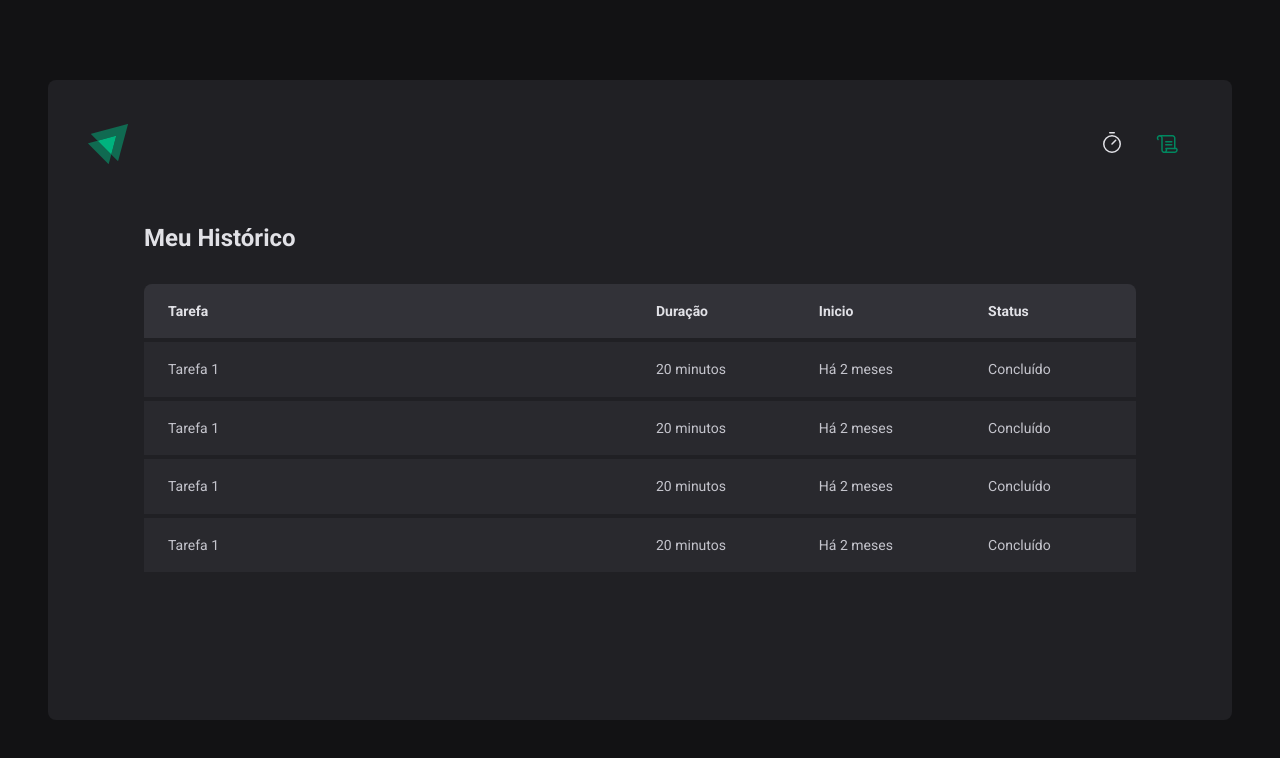
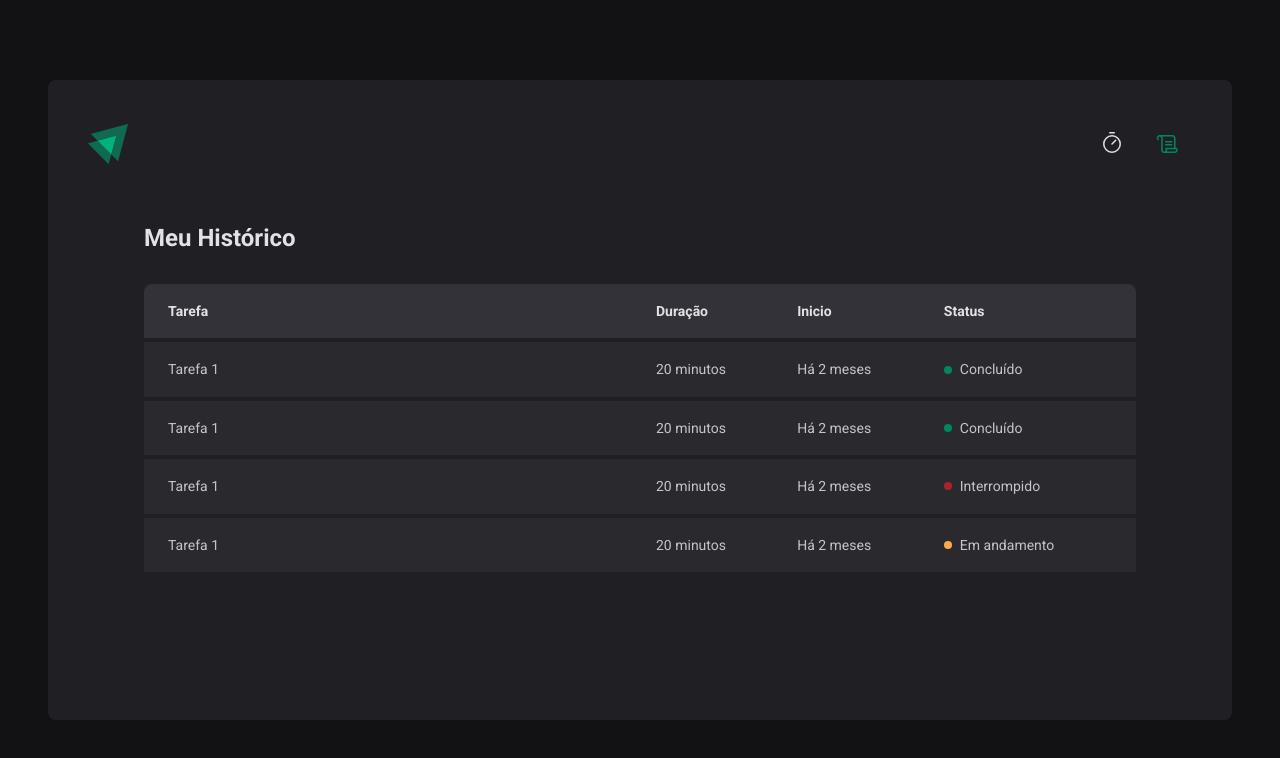
Before and after one commit to danilocucharro/02-ignite-timer, a React (Vite) app: page /history in a window 1280 px wide. Shown: the top 758 px of the page. Built offline with nearby package versions, Linux system fonts and the light colour scheme.

Commit message:
criada a flag do campo de status na tabela do historico

```diff
--- a/src/pages/History/index.tsx
+++ b/src/pages/History/index.tsx
@@ -1,4 +1,4 @@
-import { HistoryContainer, HistoryList } from "./styles";
+import { HistoryContainer, HistoryList, Status } from "./styles";
 
 export function History() {
   return(
@@ -20,25 +20,33 @@
               <td>Tarefa 1</td>
               <td>20 minutos</td>
               <td>Há 2 meses</td>
-              <td>Concluído</td>
+              <td>
+                <Status statusColor="green">Concluído</Status>
+              </td>
             </tr>
             <tr>
               <td>Tarefa 1</td>
               <td>20 minutos</td>
               <td>Há 2 meses</td>
-              <td>Concluído</td>
+              <td>
+                <Status statusColor="green">Concluído</Status>
+              </td>
             </tr>
             <tr>
               <td>Tarefa 1</td>
               <td>20 minutos</td>
               <td>Há 2 meses</td>
-              <td>Concluído</td>
+              <td>
+                <Status statusColor="red">Interrompido</Status>
+              </td>
             </tr>
             <tr>
               <td>Tarefa 1</td>
               <td>20 minutos</td>
               <td>Há 2 meses</td>
-              <td>Concluído</td>
+              <td>
+                <Status statusColor="yellow">Em andamento</Status>
+              </td>
             </tr>
           </tbody>
         </table>
--- a/src/pages/History/styles.ts
+++ b/src/pages/History/styles.ts
@@ -60,3 +60,27 @@
     }
   }
 `;
+
+const STATUS_COLORS = {
+  yellow: 'yellow-500',
+  green: 'green-500',
+  red: 'red-500',
+} as const
+
+interface StatusProps{
+  statusColor: keyof typeof STATUS_COLORS;
+}
+
+export const Status = styled.span<StatusProps> `
+  display: flex;
+  align-items: center;
+  gap: 0.5rem;
+
+  &::before {
+    content: '';
+    width: 0.5rem;
+    height: 0.5rem;
+    border-radius: 50%;
+    background: ${(props) => props.theme[STATUS_COLORS[props.statusColor]]};
+  }
+`;
```
